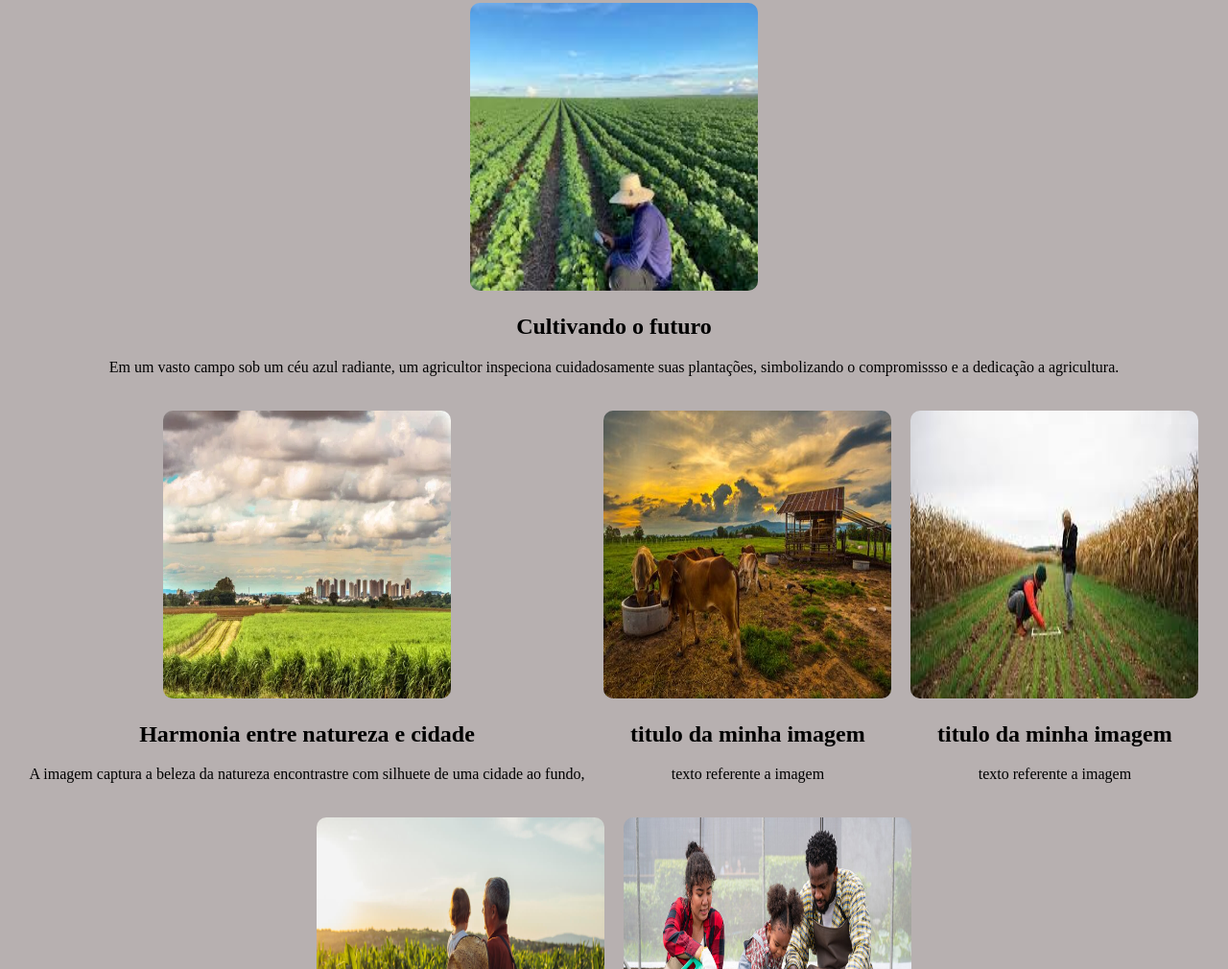
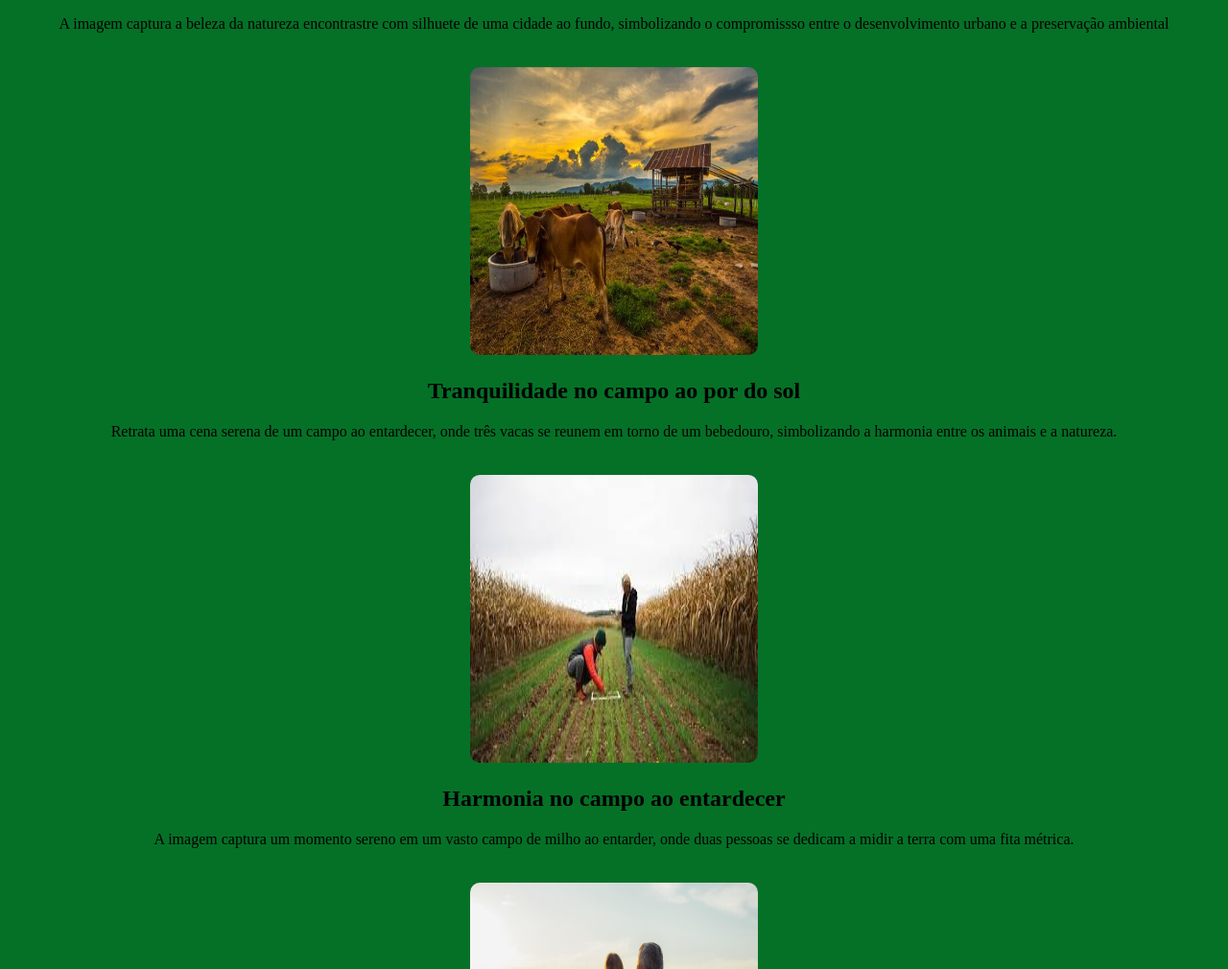
Before and after one commit to nicolelara123/agrinho2025, a plain HTML site: page index.html in a window 1280 px wide. Shown: the part 1790-2800 px from the top of the page at 96% size. Drawn offline with Linux system fonts and the light colour scheme.

Commit message:
agrinho2025

```diff
--- a/index.html
+++ b/index.html
@@ -28,7 +28,7 @@ Pagina 3
 <section class="sobre">
 <img src="img/agricultura-alimentacao-saudavel_23-2151969796.avif" class="sobre_imagem">
 <div class="sobre_texto">
-<h2 class="sobre_texto-titulo"> cultivando laços e sabores entre dois mundos</h2>
+<h2 class="sobre_texto-titulo"> Cultivando laços e sabores entre dois mundos</h2>
 <p class="sobre_texto-conteudo">
 Aqui será um texto bem longo, explicando para que server seu site.
 </p>
@@ -39,7 +39,7 @@ Aqui será um texto bem longo, explicando para que server seu site.
 <div class="elementos__div">
 <img src="img/images.jpeg" class="elementos__imagem">
 <h1 class="elementos__titulo">
-cultivando o futuro, a jornada do trator no campo
+Cultivando o futuro, a jornada do trator no campo
 </h1>
 <p class="elementos__texto">
 A imagem mostra um trator vermelho arrando um vasto campo, simbolizando o trabalho
@@ -64,42 +64,47 @@ Harmonia entre natureza e cidade
 </h1>
 <p class="elementos__texto">
 A imagem captura a beleza da natureza encontrastre com silhuete de uma cidade ao fundo,
+simbolizando o compromissso entre o desenvolvimento urbano e a preservação ambiental
 </p>
 </div>
 <div class="elementos__div">
 <img src="img/dd1ed7f5b9a0a4fbc8187aea481de9ea.jpg" class="elementos__imagem">
 <h1 class="elementos__titulo">
-titulo da minha imagem
+Tranquilidade no campo ao por do sol
 </h1>
 <p class="elementos__texto">
-texto referente a imagem
+Retrata uma cena serena de um campo ao entardecer, onde três vacas se reunem em torno de um bebedouro,
+simbolizando a harmonia entre os animais e a natureza.
 </p>
 </div>
 <div class="elementos__div">
 <img src="img/images (2).jpeg" class="elementos__imagem">
 <h1 class="elementos__titulo">
-titulo da minha imagem
+Harmonia no campo ao entardecer
 </h1>
 <p class="elementos__texto">
-texto referente a imagem
+A imagem captura um momento sereno em um vasto campo de milho ao entarder, onde duas pessoas se dedicam
+a midir a terra com uma fita métrica.
 </p>
 </div>
 <div class="elementos__div">
 <img src="img/homem-com-neto-no-campo.jpg" class="elementos__imagem">
 <h1 class="elementos__titulo">
-titulo da minha imagem
+Harmonia no campo: um momento de conexão familiar
 </h1>
 <p class="elementos__texto">
-texto referente a imagem
+Retrata um instante sereno em um vasto campo, onde um  pai segura carinhosamente seu filho, simbolizando
+a conexão entre geraçoẽs e a simplicidade da vida rural.
 </p>
 </div>
 <div class="elementos__div">
 <img src="img/iStock-1407242126_1_.jpg" class="elementos__imagem">
 <h1 class="elementos__titulo">
-titulo da minha imagem
+Cultivando memórias em familía
 </h1>
 <p class="elementos__texto">
-texto referente a imagem
+Neste momento especial no jardim, uma familía se une para cultivar não apenas planta, mas também laços
+afitivos que perduram através das gerações
 </p>
 </div>
 </section>
--- a/style.css
+++ b/style.css
@@ -1,6 +1,6 @@
 body{
 
-background-color: rgb(183, 176, 176);/*coloca uma cor de fundo*/
+background-color: rgb(5, 113, 39);/*coloca uma cor de fundo*/
 
 }
 
@@ -53,3 +53,8 @@ width: 300px;
 height: 300px;
 border-radius: 10px;
 }
+.sobre_imagem{
+width: 300px;
+height: 300px;
+border-radius: 10px;
+}
```
